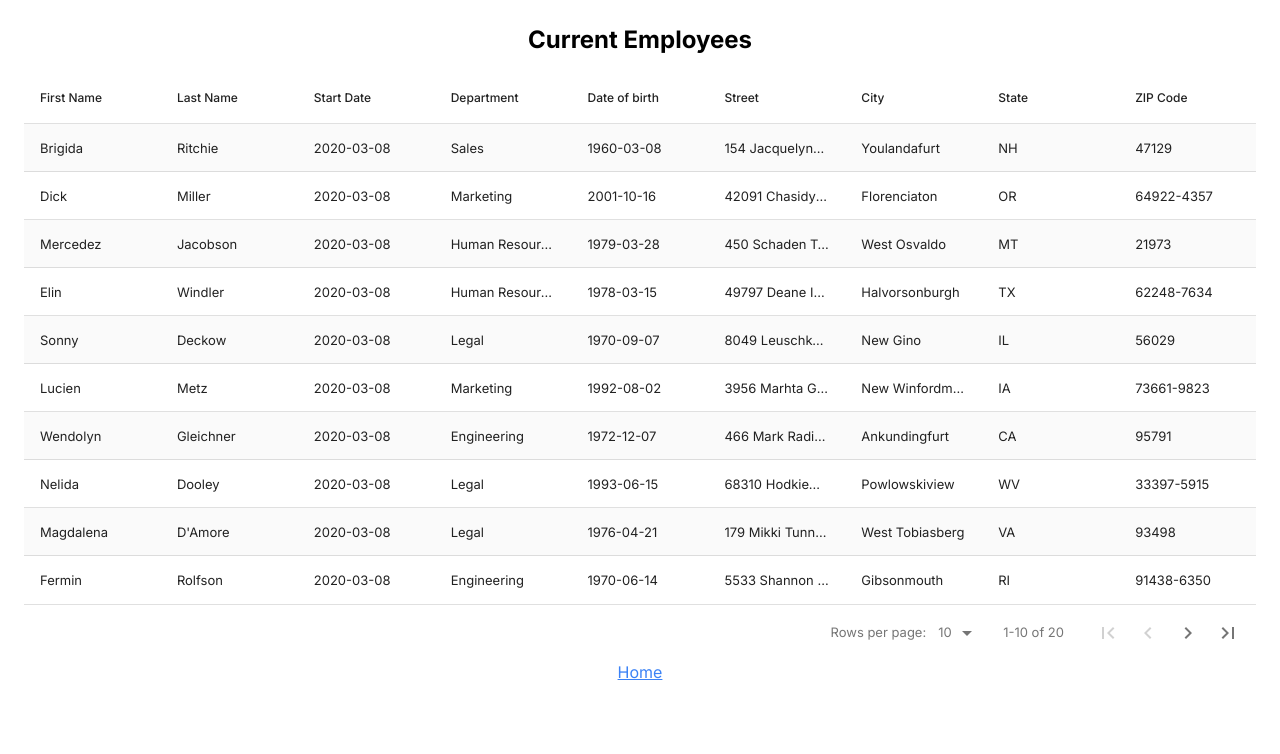
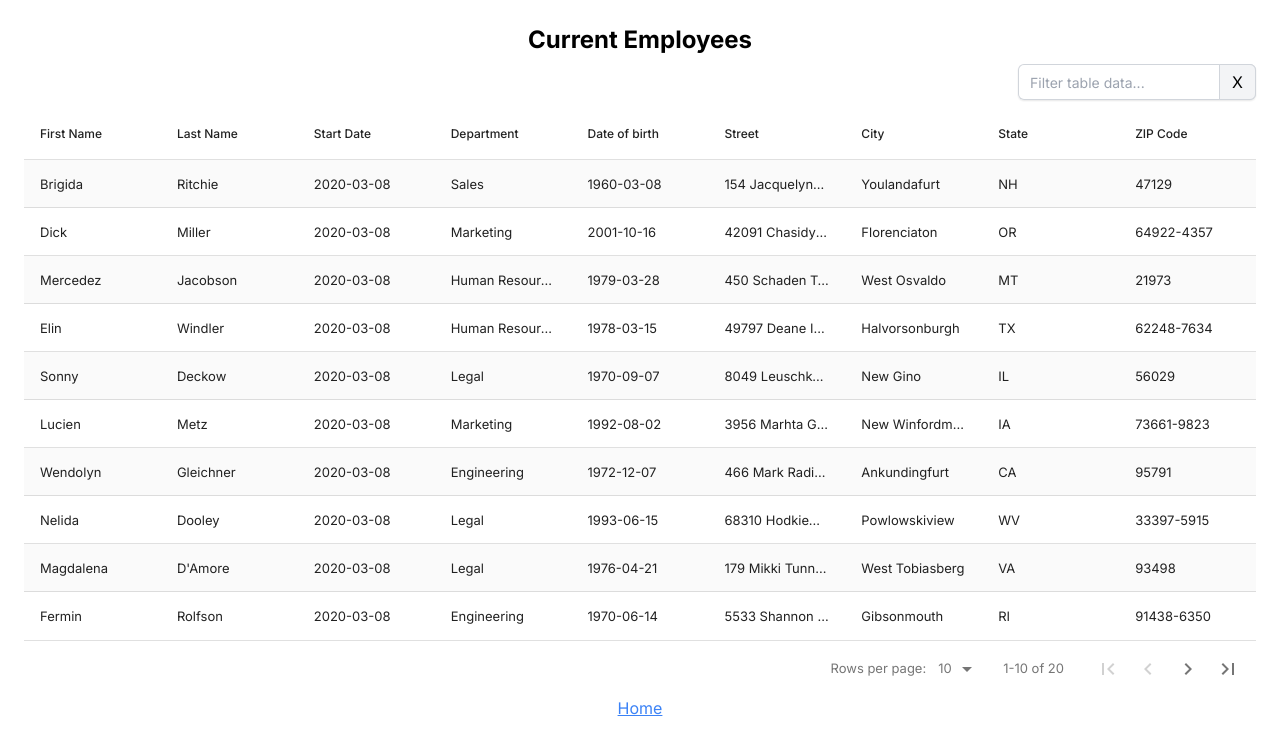
Before and after one commit to gcorbelin/HR-Net, a Next.js app: page /employee-list in a window 1280 px wide. Shown: the top 754 px of the page. Built offline with nearby package versions, Linux system fonts and the light colour scheme.

Commit message:
✨ Add search for data table

```diff
--- a/app/employee-list/page.tsx
+++ b/app/employee-list/page.tsx
@@ -15,7 +15,15 @@ export const metadata: Metadata = {
 export default function EmployeeList() {
   const employeesStore = useAppSelector(selectEmployees);
   const [isLoading, setIsLoading] = useState(true);
-  let employeesDatas: Employee[] = employeesStore.employees;
+  const [filterText, setFilterText] = useState("");
+  // Get datas from store
+  const employeesDatas: Employee[] = employeesStore.employees;
+  // Filter datas with search input
+  const filteredItems = employeesDatas.filter(
+    (item) =>
+      JSON.stringify(item).toLowerCase().indexOf(filterText.toLowerCase()) !==
+      -1
+  );
 
   useEffect(() => {
     setIsLoading(false);
@@ -88,15 +96,44 @@ export default function EmployeeList() {
     },
   ];
 
+  const handleFilter = (event: React.ChangeEvent<HTMLInputElement>) => {
+    setFilterText(event.currentTarget.value);
+  };
+
+  const handleClear = () => {
+    if (filterText) {
+      setFilterText("");
+    }
+  };
+
   return (
     <main className="p-6">
       <div className="container mx-auto">
         <div className="flex flex-col items-center">
           <h1 className="text-2xl font-bold mb-2">Current Employees</h1>
         </div>
+        <div className="flex justify-end mb-2">
+          <div className="relative rounded-md shadow-sm">
+            <input
+              id="search"
+              type="text"
+              className="input pr-4 m-0"
+              placeholder="Filter table data..."
+              value={filterText}
+              onChange={(event) => handleFilter(event)}
+            />
+            <button
+              type="button"
+              onClick={handleClear}
+              className="absolute inset-y-0 right-0 flex items-center rounded-r-md bg-gray-100 px-3 h-100 border border-gray-300"
+            >
+              X
+            </button>
+          </div>
+        </div>
         <DataTable
           columns={columns}
-          data={employeesDatas}
+          data={filteredItems}
           pagination
           progressPending={isLoading}
           className="mt-2"
```
